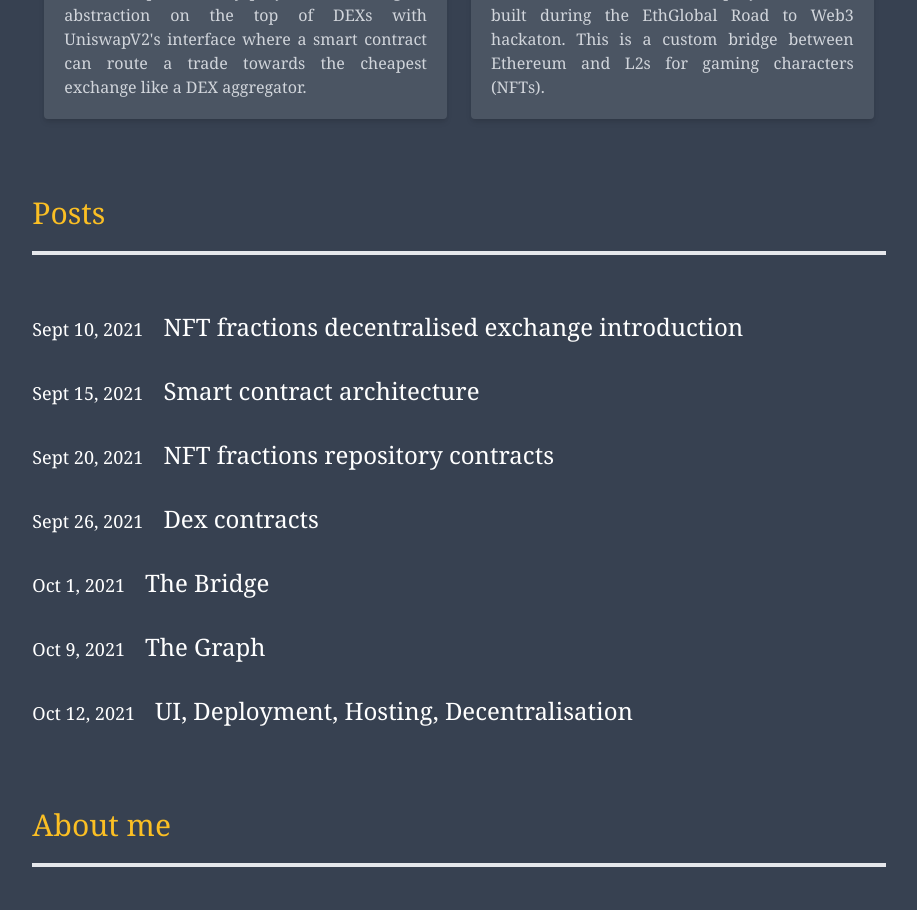
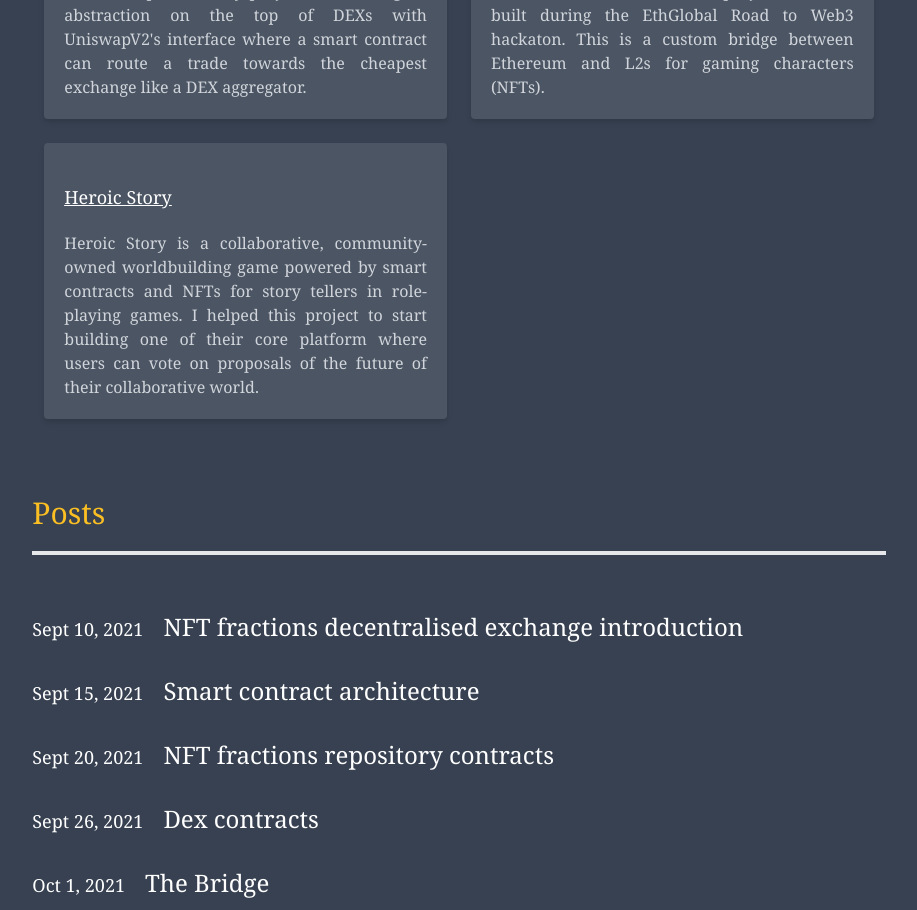
Before and after one commit to szmizorsz/personal-webpage, a React (Create React App) app: page / in a window 1280 px wide. Shown: the part 1980-2890 px from the top of the page, without its empty margins (181-1098 px from the left). Built offline with nearby package versions, Linux system fonts and the light colour scheme.

Commit message:
Heroic story project

```diff
--- a/src/components/Projects.js
+++ b/src/components/Projects.js
@@ -82,6 +82,15 @@
           text: "CharacterHub is a hackaton project that was built during the EthGlobal Road to Web3 hackaton. This is a custom bridge between Ethereum and L2s for gaming characters (NFTs)."
         }
       ]
+    },
+    {
+      title: "Heroic Story",
+      link: "https://www.ycombinator.com/companies/heroic-story",
+      paragraphs: [
+        {
+          text: "Heroic Story is a collaborative, community-owned worldbuilding game powered by smart contracts and NFTs for story tellers in role-playing games. I helped this project to start building one of their core platform where users can vote on proposals of the future of their collaborative world."
+        }
+      ]
     }
   ]
   return (
```
Lines whose indentation alone changed are shown as unchanged.
